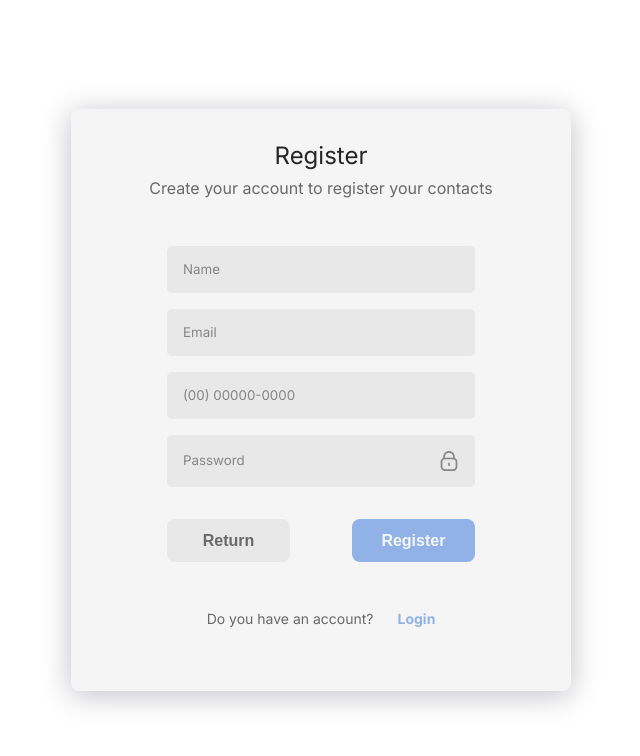
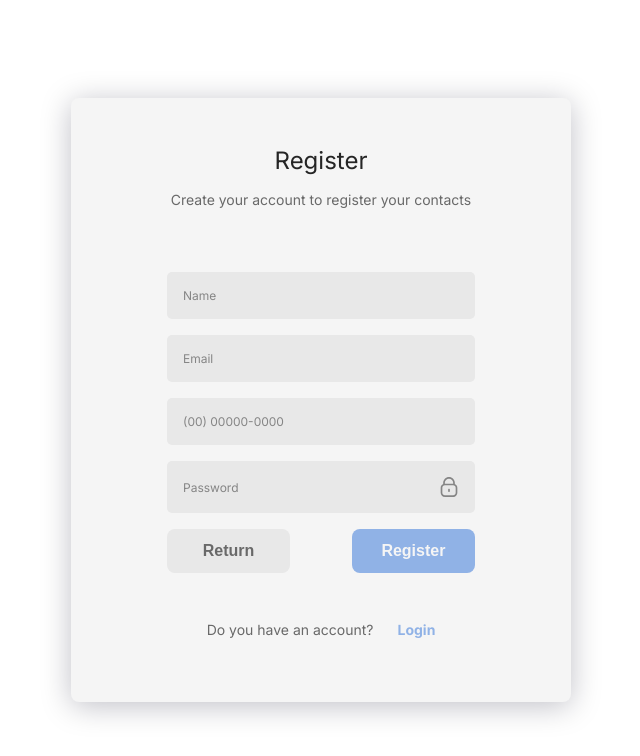
Before and after one commit to Carol-Rocha/Hello_Contacts_frontend, a React (Vite) app: page /register in a window 1280 px wide. Shown: the top 756 px of the page, without its empty margins (319-959 px from the left). Built offline with nearby package versions, Linux system fonts and the light colour scheme.

Commit message:
style: fix styling properties in Input and Form components

```diff
--- a/src/components/Form/style.ts
+++ b/src/components/Form/style.ts
@@ -13,13 +13,13 @@ export const StyledFormContainer = styled.main`
     flex-direction: column;
 
     width: 500px;
-    padding: 2rem 4rem 4rem 4rem;
+    padding: 3rem 4rem 4rem 4rem;
 
     .form-information {
       display: flex;
       flex-direction: column;
       align-items: center;
-      gap: 0.5rem;
+      gap: 1rem;
 
       h1 {
         color: var(--grey-6);
@@ -28,6 +28,7 @@ export const StyledFormContainer = styled.main`
 
       p {
         color: var(--grey-3);
+        font-size: var(--font-size-14);
       }
     }
 
@@ -52,8 +53,6 @@ export const StyledFormContainer = styled.main`
   form {
     display: flex;
     flex-direction: column;
-    gap: 1rem;
-
     padding: 3rem 2rem;
 
     .nav-buttons {
@@ -88,6 +87,12 @@ export const StyledFormContainer = styled.main`
         font-weight: bold;
       }
     }
+
+    .error-message {
+      font-size: var(--font-size-10);
+      color: #ce4646;
+      padding: 0.4rem 0 0 0.2rem;
+    }
   }
 
   #illustration-image {
--- a/src/components/Input/style.ts
+++ b/src/components/Input/style.ts
@@ -5,11 +5,14 @@ export const StyledInput = styled.div`
   flex-direction: row;
   justify-content: space-between;
   padding: 1rem;
+  margin-top: 1rem;
 
   background-color: var(--grey-1);
   border-radius: var(--border-radius-5);
 
   input {
+    color: var(--grey-3);
+
     border: none;
     background-color: var(--grey-1);
     width: 100%;
@@ -22,6 +25,7 @@ export const StyledInput = styled.div`
   input::placeholder {
     font-family: 'Inter', sans-serif;
     color: var(--grey-2);
+    font-size: var(--font-size-12);
   }
 
   #closed-password-icon {
```
